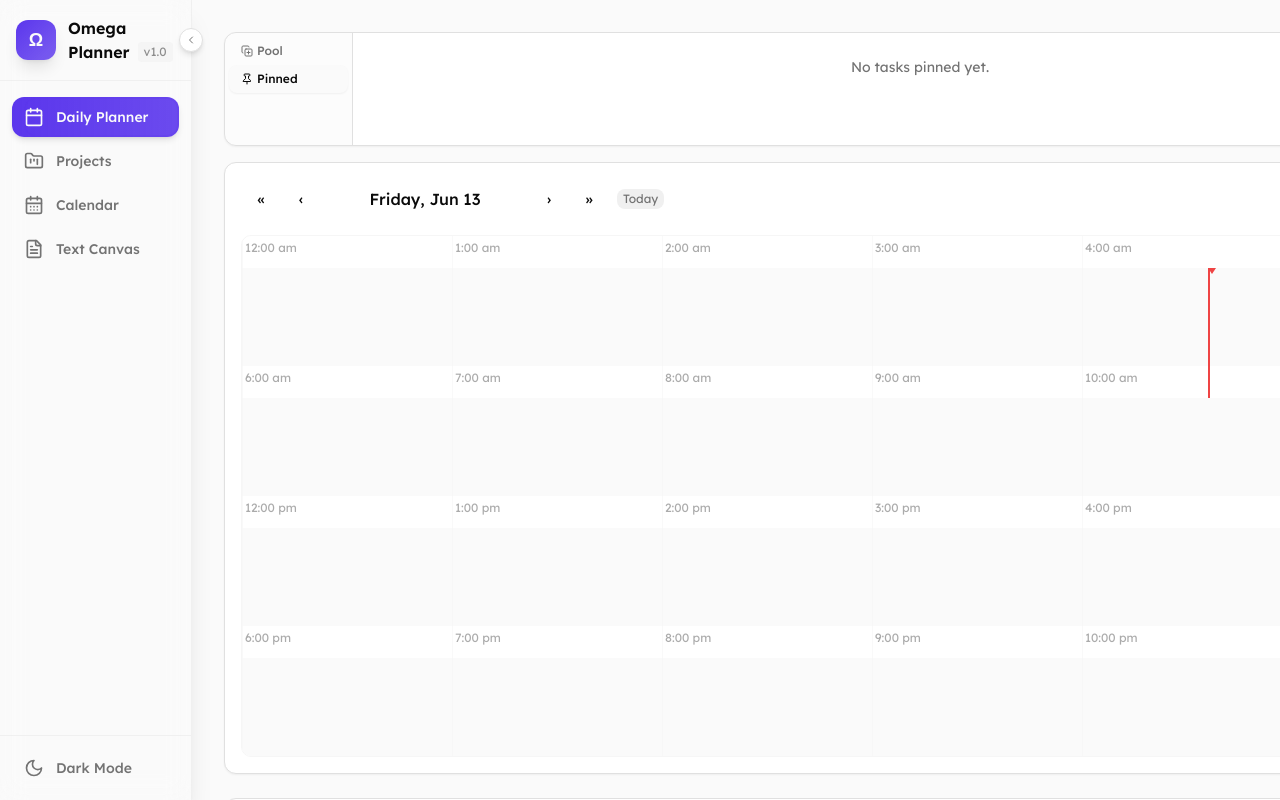
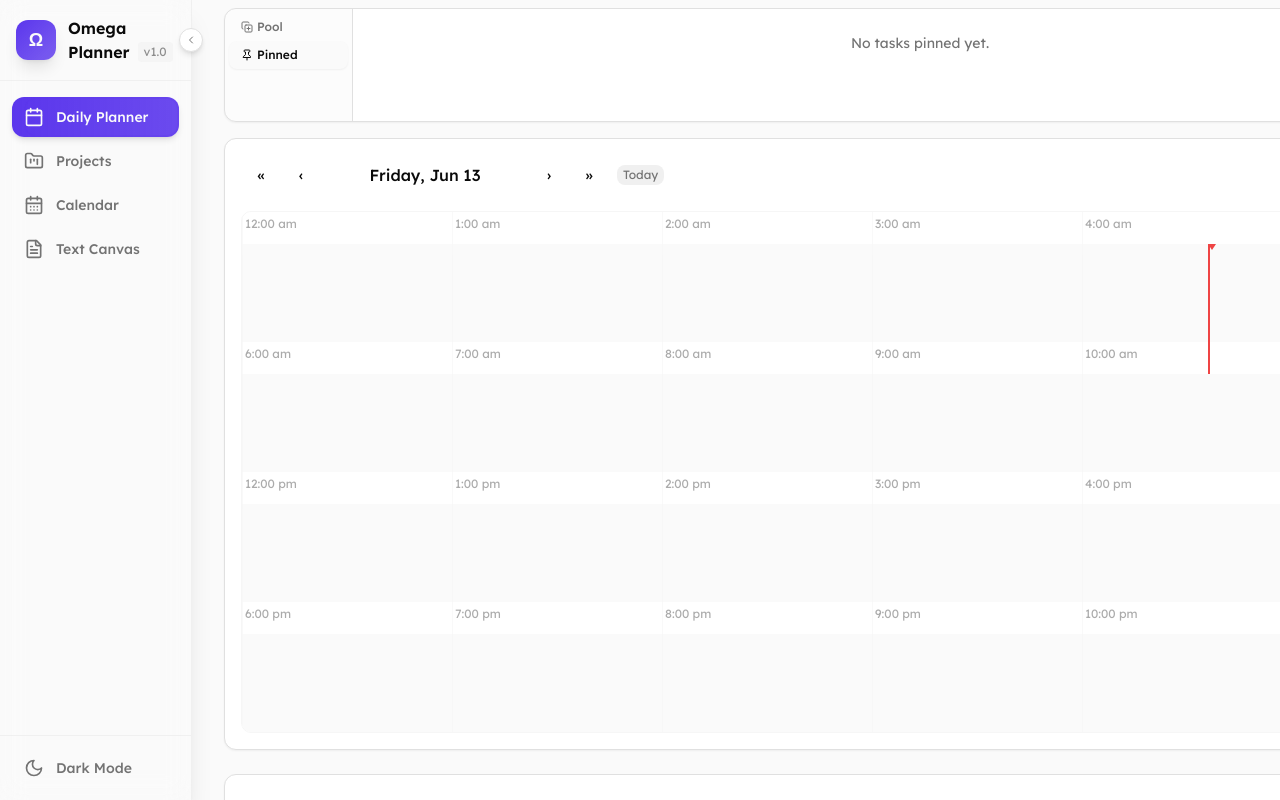
Before and after one commit to obihughes/omega-planner, a Next.js app: page / in a window 1280 px wide. Shown: the top 800 px of the page. Built offline with nearby package versions, Linux system fonts and the light colour scheme.

Commit message:
Remove top padding from daily planner page for better layout

```diff
--- a/app/page.tsx
+++ b/app/page.tsx
@@ -9,7 +9,7 @@ import { AppLayout } from '@/components/ui/AppLayout';
 export default function Home() {
   return (
     <AppLayout>
-      <div className="p-6">
+      <div className="px-6 pb-6">
         <div className="max-w-7xl mx-auto">
           <Suspense fallback={
             <div className="flex items-center justify-center h-96">
```
